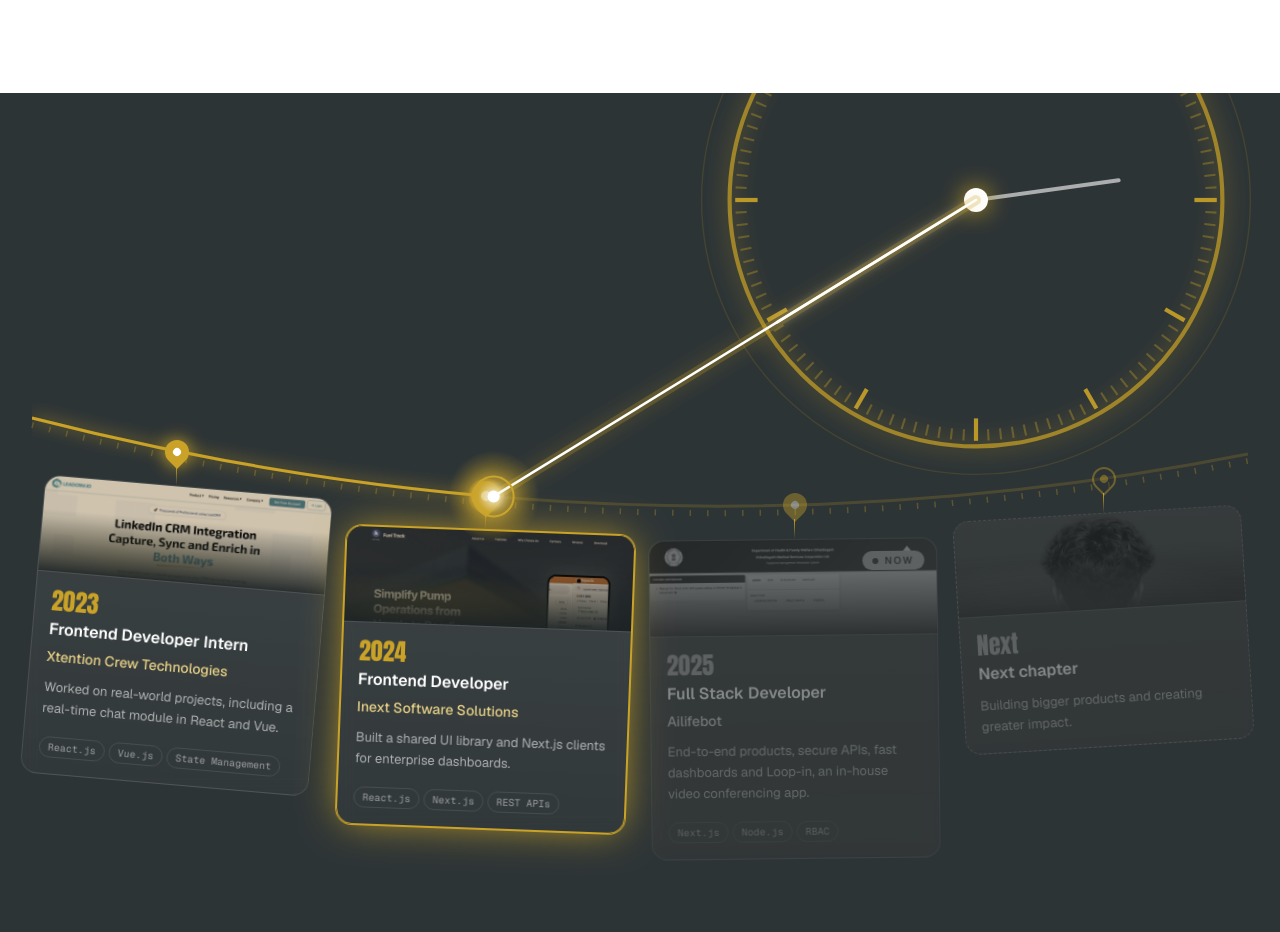
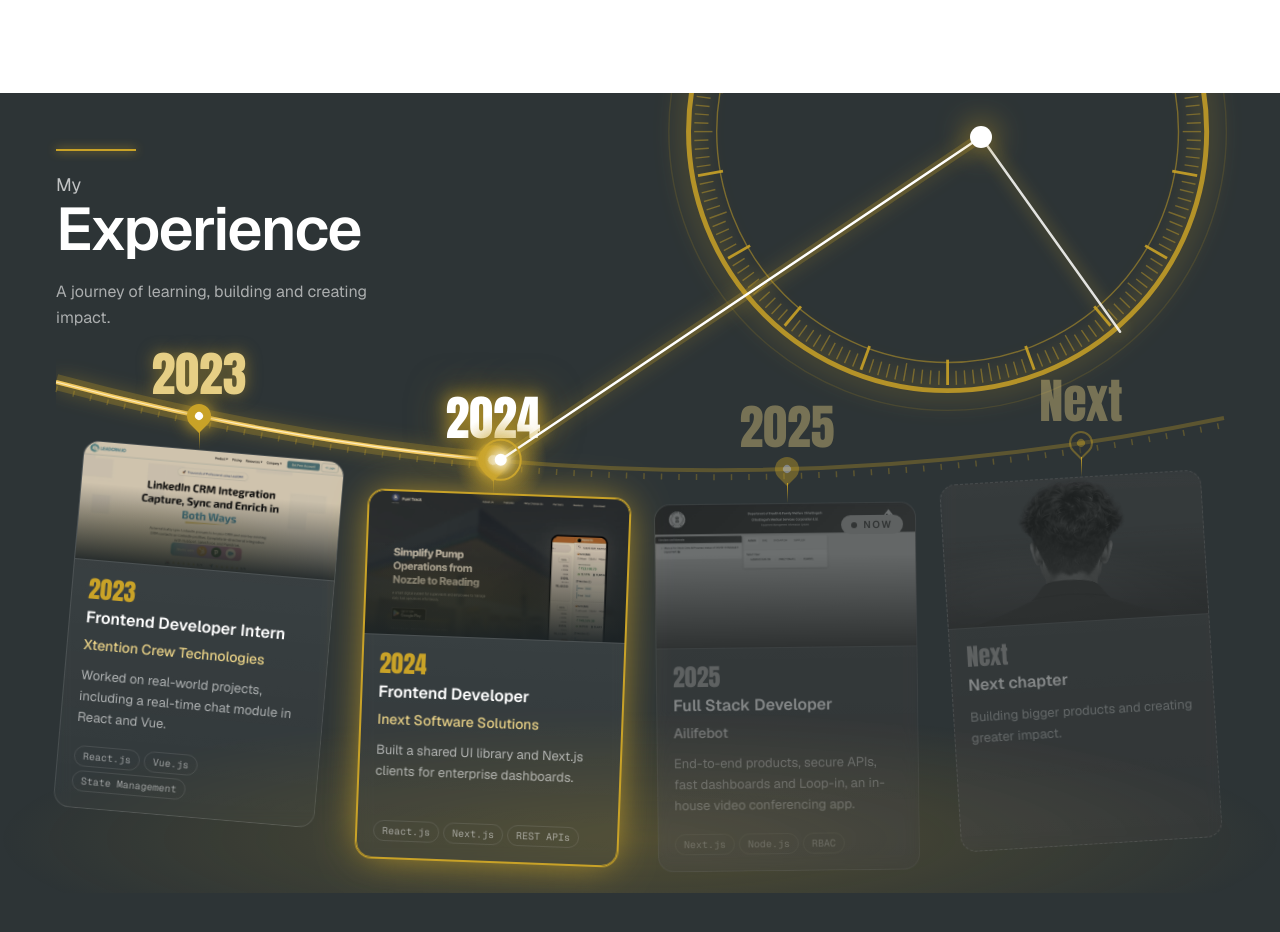
Before and after one commit to ansh23092002/ansh23092002, a Next.js app: page / in a window 1280 px wide. Shown: the part 3840-4772 px from the top of the page. Built offline with nearby package versions, Linux system fonts and the light colour scheme.

Commit message:
feat: enhance MilestoneCard and Clock components for improved layout and visual effects

```diff
--- a/src/components/site/sections.tsx
+++ b/src/components/site/sections.tsx
@@ -247,7 +247,7 @@ function MilestoneCard({ m, stage = "past", compact = false }: { m: Milestone; s
       <div
         className={cn(
           "relative overflow-hidden border-b border-white/10 bg-[radial-gradient(120%_90%_at_30%_100%,rgba(201,162,39,0.35),transparent_60%)]",
-          compact ? "h-24" : "h-32 sm:h-36",
+          compact ? "h-32 lg:h-36" : "h-32 sm:h-36",
         )}
       >
         {m.image ? (
@@ -308,47 +308,37 @@ function MilestoneCard({ m, stage = "past", compact = false }: { m: Milestone; s
 }
 
 /** Experience clock: the long hand aims at the current pin. */
-function Clock({ progress, aim }: { progress: MotionValue<number>; aim: MotionValue<number> }) {
-  const hour = useTransform(progress, [0, 1], [-90, 150]);
+/** Experience dial: only its lower arc shows on screen; the hands are drawn from a pivot (see Experience). */
+function Clock() {
   return (
-    <div className="relative h-[30rem] w-[30rem] lg:h-[35rem] lg:w-[35rem]" aria-hidden>
-      <svg viewBox="0 0 400 400" className="absolute inset-0 h-full w-full">
-        <circle cx="200" cy="200" r="196" fill="none" stroke="var(--accent)" strokeOpacity="0.15" />
+    <div className="relative h-full w-full" aria-hidden>
+      <svg viewBox="0 0 400 400" className="absolute inset-0 h-full w-full overflow-visible">
+        <circle cx="200" cy="200" r="198" fill="none" stroke="var(--accent)" strokeOpacity="0.15" />
         <circle
           cx="200"
           cy="200"
-          r="176"
+          r="184"
           fill="none"
           stroke="var(--accent)"
-          strokeOpacity="0.7"
-          strokeWidth="3"
-          className="drop-shadow-[0_0_8px_var(--accent)]"
+          strokeOpacity="0.85"
+          strokeWidth="3.5"
+          className="drop-shadow-[0_0_10px_var(--accent)]"
         />
-        {Array.from({ length: 120 }, (_, i) => (
+        <circle cx="200" cy="200" r="164" fill="none" stroke="var(--accent)" strokeOpacity="0.5" strokeWidth="1" />
+        {Array.from({ length: 180 }, (_, i) => (
           <line
             key={i}
             x1="200"
-            y1={i % 10 === 0 ? 44 : 36}
+            y1={i % 10 === 0 ? 38 : i % 5 === 0 ? 33 : 30}
             x2="200"
-            y2="28"
+            y2="20"
             stroke="var(--accent)"
-            strokeWidth={i % 10 === 0 ? 3 : 1.5}
-            strokeOpacity={i % 10 === 0 ? 0.9 : 0.35}
-            transform={`rotate(${i * 3} 200 200)`}
+            strokeWidth={i % 10 === 0 ? 2 : 1}
+            strokeOpacity={i % 10 === 0 ? 0.9 : 0.45}
+            transform={`rotate(${i * 2} 200 200)`}
           />
         ))}
       </svg>
-
-
-      <motion.span
-        style={{ rotate: hour }}
-        className="absolute top-1/2 left-1/2 h-[4px] w-[26%] origin-left -translate-y-1/2 rounded-full bg-white/60"
-      />
-      <motion.span
-        style={{ rotate: aim }}
-        className="absolute top-1/2 left-1/2 h-[3px] w-[42%] origin-left -translate-y-1/2 rounded-full bg-white shadow-[0_0_10px_rgba(255,255,255,0.6)]"
-      />
-      <span className="absolute top-1/2 left-1/2 h-6 w-6 -translate-x-1/2 -translate-y-1/2 rounded-full bg-white shadow-[0_0_24px_var(--accent)]" />
     </div>
   );
 }
@@ -376,10 +366,12 @@ export function Experience() {
   const fromY = useMotionValue(0);
   const toX = useMotionValue(0);
   const toY = useMotionValue(0);
-  const aim = useMotionValue(-90);
+  // Second hand: from the pivot, sweeping down and to the right as you scroll.
+  const handX = useMotionValue(0);
+  const handY = useMotionValue(0);
   // Pin and clock centres relative to the stage box don't change while scrolling, so they are
   // measured once (and again on resize) — the scroll handler only interpolates.
-  const layout = useRef<{ clock: { x: number; y: number }; pins: { x: number; y: number }[] } | null>(null);
+  const layout = useRef<{ clock: { x: number; y: number }; radius: number; pins: { x: number; y: number }[] } | null>(null);
   const measure = useCallback(() => {
     const box = boxRef.current?.getBoundingClientRect();
     const clock = clockRef.current?.getBoundingClientRect();
@@ -388,7 +380,11 @@ export function Experience() {
       const r = el!.getBoundingClientRect();
       return { x: r.left + r.width / 2 - box.left, y: r.top + r.height / 2 - box.top };
     });
-    layout.current = { clock: { x: clock.left + clock.width / 2 - box.left, y: clock.top + clock.height / 2 - box.top }, pins };
+    // The dial's centre sits above the screen, so the hands pivot from a point just inside its
+    // visible arc, near the top edge — like the reference.
+    const radius = clock.width / 2;
+    const cx = clock.left + radius - box.left;
+    layout.current = { clock: { x: cx + radius * 0.12, y: Math.max(clock.top + radius - box.top, 44) }, radius, pins };
   }, [n]);
   const point = useCallback(
     (p: number) => {
@@ -407,9 +403,11 @@ export function Experience() {
       fromY.set(l.clock.y);
       toX.set(tx);
       toY.set(ty);
-      aim.set((Math.atan2(ty - l.clock.y, tx - l.clock.x) * 180) / Math.PI);
+      const angle = ((62 - p * 22) * Math.PI) / 180;
+      handX.set(l.clock.x + Math.cos(angle) * l.radius * 0.85);
+      handY.set(l.clock.y + Math.sin(angle) * l.radius * 0.85);
     },
-    [n, measure, fromX, fromY, toX, toY, aim],
+    [n, measure, fromX, fromY, toX, toY, handX, handY],
   );
   useMotionValueEvent(progress, "change", point);
   useEffect(() => {
@@ -432,15 +430,30 @@ export function Experience() {
       {/* Desktop: pinned stage */}
       <div ref={stageRef} className="relative hidden md:block" style={{ height: `${n * 75}svh` }}>
         <div className="sticky top-0 flex h-dvh flex-col justify-center overflow-hidden">
-          <div ref={boxRef} className="relative mx-auto w-full max-w-7xl px-8">
+          <div ref={boxRef} className="relative flex h-full w-full flex-col justify-center px-8 pt-64 pb-6 lg:px-14">
+            {/* Heading, top left */}
+            <div className="absolute top-14 left-8 z-20 max-w-xs lg:left-14">
+              <span aria-hidden className="block h-0.5 w-20 bg-accent shadow-[0_0_10px_var(--accent)]" />
+              <p className="mt-5 text-lg text-white/70">My</p>
+              <h2 className="text-5xl font-semibold leading-none tracking-tight text-white lg:text-6xl">Experience</h2>
+              <p className="mt-5 text-base leading-relaxed text-white/60">A journey of learning, building and creating impact.</p>
+            </div>
 
             {/* Big dial, top right and partly off-screen — sits behind the timeline */}
-            <div ref={clockRef} className="pointer-events-none absolute -top-40 right-0 lg:-top-52 lg:right-6">
-              <Clock progress={progress} aim={aim} />
+            <div
+              ref={clockRef}
+              className="pointer-events-none absolute right-[4vw]"
+              style={{ width: "min(44vw, 820px)", height: "min(44vw, 820px)", top: "calc(40% - min(44vw, 820px))" }}
+            >
+              <Clock />
             </div>
 
             {/* Arc, pins and cards */}
-            <div className="relative z-10 mt-56 lg:mt-64">
+            <div className="relative z-10">
+              <span
+                aria-hidden
+                className="pointer-events-none absolute -bottom-24 left-1/2 -z-10 h-64 w-[110%] -translate-x-1/2 rounded-[50%] bg-[radial-gradient(closest-side,rgba(201,162,39,0.22),transparent)]"
+              />
               <svg
                 viewBox={`0 0 1000 ${ARC_H}`}
                 preserveAspectRatio="none"
@@ -448,7 +461,7 @@ export function Experience() {
                 style={{ height: ARC_H }}
                 aria-hidden
               >
-                <path d={arcD()} fill="none" stroke="var(--accent)" strokeOpacity="0.2" strokeWidth="3" vectorEffect="non-scaling-stroke" />
+                <path d={arcD()} fill="none" stroke="var(--accent)" strokeOpacity="0.3" strokeWidth="4" vectorEffect="non-scaling-stroke" />
                 <path
                   d={arcD(7)}
                   fill="none"
@@ -461,18 +474,20 @@ export function Experience() {
               </svg>
               <motion.div aria-hidden className="absolute inset-x-0 top-0" style={{ height: ARC_H, clipPath: fillClip }}>
                 <svg viewBox={`0 0 1000 ${ARC_H}`} preserveAspectRatio="none" className="h-full w-full overflow-visible">
+                  <path d={arcD()} fill="none" stroke="var(--accent)" strokeOpacity="0.25" strokeWidth="16" vectorEffect="non-scaling-stroke" />
                   <path
                     d={arcD()}
                     fill="none"
-                    stroke="var(--accent)"
-                    strokeWidth="3"
+                    stroke="#f0c75e"
+                    strokeWidth="4"
                     vectorEffect="non-scaling-stroke"
-                    className="drop-shadow-[0_0_8px_var(--accent)]"
+                    className="drop-shadow-[0_0_10px_var(--accent)]"
                   />
+                  <path d={arcD()} fill="none" stroke="#fff6d8" strokeOpacity="0.8" strokeWidth="1.2" vectorEffect="non-scaling-stroke" />
                 </svg>
               </motion.div>
 
-              <ol className="relative grid gap-4 lg:gap-5" style={{ gridTemplateColumns: `repeat(${n}, minmax(0, 1fr))` }}>
+              <ol className="relative grid gap-5 px-3 lg:gap-8" style={{ gridTemplateColumns: `repeat(${n}, minmax(0, 1fr))` }}>
                 {MILESTONES.map((m, i) => (
                   <li key={m.year + m.title} className="flex flex-col items-center" style={{ paddingTop: arcY(ts[i]) - 14 }}>
                     <span
@@ -481,10 +496,23 @@ export function Experience() {
                       }}
                       className="relative z-10"
                     >
+                      <span
+                        className={cn(
+                          "pointer-events-none absolute bottom-full left-1/2 mb-1 -translate-x-1/2 whitespace-nowrap font-display text-4xl leading-none transition-[color,opacity] duration-500 lg:text-5xl",
+                          stageOf(i) === "active"
+                            ? "text-white [text-shadow:0_0_18px_var(--accent),0_0_40px_rgba(201,162,39,0.6)]"
+                            : stageOf(i) === "past"
+                              ? "text-accent-light [text-shadow:0_0_16px_rgba(201,162,39,0.55)]"
+                              : "text-accent-light/40",
+                        )}
+                      >
+                        {m.year}
+                      </span>
                       <Pin m={m} stage={stageOf(i)} />
                     </span>
                     <span className="h-5 w-px bg-gradient-to-b from-accent to-transparent" />
-                    <div className="w-full" style={{ transform: `rotate(${arcTilt(ts[i])}deg)` }}>
+                    {/* Same height for every card so their bottoms follow the arc evenly */}
+                    <div className="h-[min(24rem,46vh)] w-full" style={{ transform: `rotate(${arcTilt(ts[i])}deg)` }}>
                       <MilestoneCard m={m} stage={stageOf(i)} compact />
                     </div>
                   </li>
@@ -512,6 +540,8 @@ export function Experience() {
                 strokeLinecap="round"
                 className="drop-shadow-[0_0_10px_var(--accent)]"
               />
+              <motion.line x1={fromX} y1={fromY} x2={handX} y2={handY} stroke="white" strokeOpacity="0.85" strokeWidth="2.5" strokeLinecap="round" className="drop-shadow-[0_0_8px_var(--accent)]" />
+              <motion.circle cx={fromX} cy={fromY} r="11" fill="white" className="drop-shadow-[0_0_16px_var(--accent)]" />
               <motion.circle cx={toX} cy={toY} r="46" fill="url(#exp-spot)" style={{ mixBlendMode: "screen" }} />
               <motion.circle
                 cx={toX}
--- a/src/components/site/skill-universe.tsx
+++ b/src/components/site/skill-universe.tsx
@@ -54,7 +54,9 @@ const FEATURED = ["Next.js", "React.js", "TypeScript", "Node.js", "AWS EC2", "Do
 const ALL_SKILLS = skillElements.map((e) => e.name);
 const DESKTOP_TILES: Tile[] = (() => {
   const names = [...FEATURED.filter((n) => ALL_SKILLS.includes(n)), ...ALL_SKILLS.filter((n) => !FEATURED.includes(n))];
-  const placed: { x: number; y: number }[] = [];
+  const placed: { x: number; y: number; s: number }[] = [];
+  // Same growth as wallTransform: tiles near the screen edges are drawn bigger, so need more room.
+  const sizeAt = (x: number) => 0.72 + (Math.abs(x - 50) / 50) * 0.6;
   const round = (v: number) => Math.round(v * 100) / 100; // server and client must print identical styles
   let seed = 1;
   const next = () => {
@@ -69,15 +71,15 @@ const DESKTOP_TILES: Tile[] = (() => {
       const x = 3 + next() * 94; // edge panels may bleed slightly off-screen, like the reference
       const y = 8 + next() * 84;
       if (featured && Math.abs(x - 50) < 14) continue;
-      // Stage is ~1.7× wider than tall, so scale x before measuring distance.
-      const gap = Math.min(Infinity, ...placed.map((p) => Math.hypot((p.x - x) * 1.7, p.y - y)));
+      // Stage is ~1.7× wider than tall, so scale x before measuring; the gap is relative to both tiles' sizes.
+      const gap = Math.min(Infinity, ...placed.map((p) => Math.hypot((p.x - x) * 1.7, p.y - y) / (p.s + sizeAt(x))));
       if (gap > bestGap) {
         best = { x, y };
         bestGap = gap;
       }
-      if (gap >= 15) break;
+      if (gap >= 9.5) break;
     }
-    placed.push(best);
+    placed.push({ ...best, s: sizeAt(best.x) });
     const behind = Math.abs(best.x - 50) < 12;
     const depth = featured ? 1 : behind ? 0.5 : 0.5 + next() * 0.4;
     return {
```
